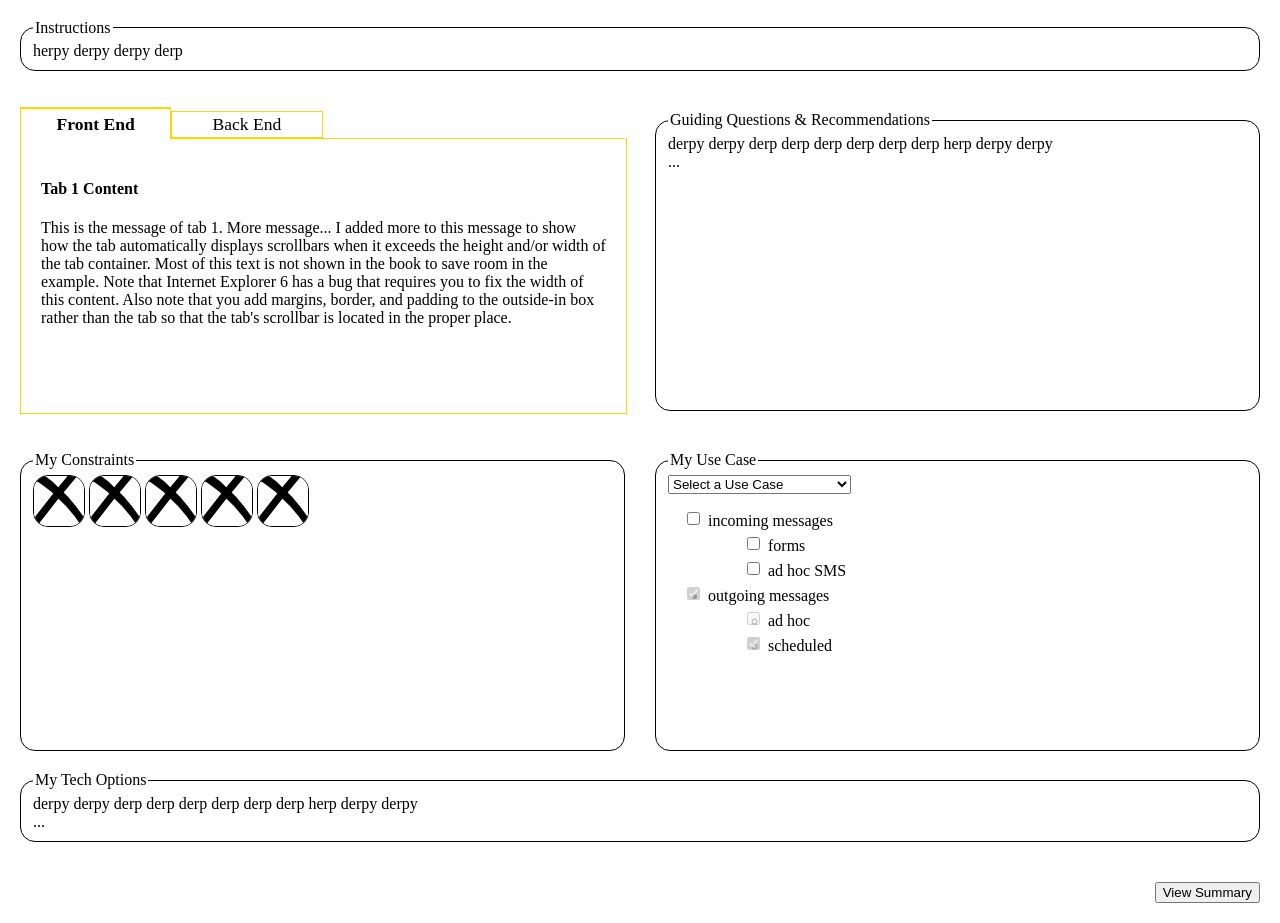
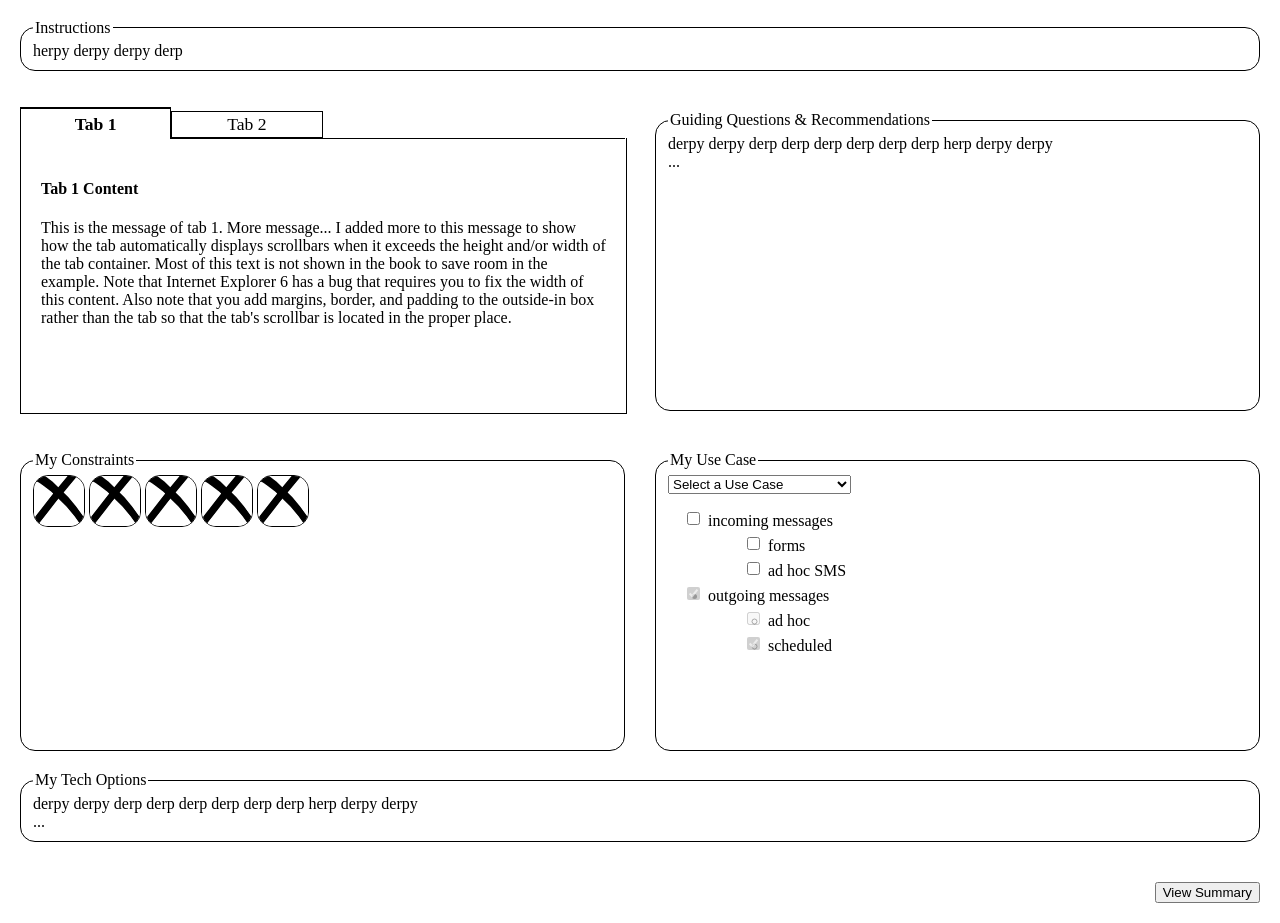
Before and after one commit to medic/matchmaker, a plain HTML site: page constraints.html in a window 1280 px wide. Shown: the part 113-1036 px from the top of the page. Drawn offline with Linux system fonts and the light colour scheme.

Commit message:
updated ajax in tabbed pane

```diff
--- a/constraints.html
+++ b/constraints.html
@@ -1,23 +1,21 @@
 <!DOCTYPE html>
-<html>
-<head>
+ <head><title>Tabs</title>
   <meta charset="utf-8">
-	<title>TOOLBOX</title>
-	<meta name="description" content="Hello thar">
+
 	<link rel="stylesheet" href="css/style.css">
-
-	<script src="js/yahoo.js" ></script>
-	<script src="js/event.js" ></script>
-	<script src="js/chdp.js" ></script>
-	<script src="js/cssQuery-p.js" ></script>
-	<script src="js/tabs.js" ></script>
-
-
+  <!--[if lte IE 6]>
+  <link rel="stylesheet" href="ie6.css"    media="all"    type="text/css" />
+  <![endif]-->
+ <script src="js/yahoo.js"></script>
+ <script src="js/event.js"></script>
+ <script src="js/chdp.js"></script>
+ <script src="js/cssQuery-p.js"></script>
+ <script src="js/tabs.js"></script>
  </head>
 
+ <body>
+ <noscript>This content is displayed when a browser does not have JavaScript or it is disabled.</noscript>
 
-<body>
-<!--<noscript>This content is displayed when a browser does not have JavaScript or it is disabled.</noscript> -->
  <header>
 		<nav>
 			<ul class="nav">
@@ -35,33 +33,26 @@
 		</section>
 	</header>
 
+
 	<section>
 	<section class="assets" id="left">
-			<!--
-
-			<fieldset id="fixed"><legend>PLACEHOLDER</legend>
-				<p>derpy derpy derp derp derp derp derp derp herp derpy derpy </p>
-				<p>...</p>
-			</fieldset>
-
-			-->
-
-
-
-
-
 
 	<ul class="tabs">
-					<li class="selected"><h3 class="tab-label"><a href="example.html">Front End</a></h3>
+		<li class="selected"><h3 class="tab-label"><a href="constraints.html">Tab 1</a></h3>
 			<div id="section1" class="tab-content"><div class="oi2">
-						<h4>Tab 1 Content</h4><p>This is the message of tab 1. More message...                 I added more to this message to show how the tab automatically displays scrollbars when it exceeds the height and/or width of the tab container. Most of this text is not shown in the book to save room in the example. Note that Internet Explorer 6 has a bug that requires you to fix the width of this content. Also note that you add margins, border, and padding to the outside-in box rather than the tab so that the tab's scrollbar is located in the proper place.
-						</p></div></div></li>
+				<h4>Tab 1 Content</h4>
+				<p>This is the message of tab 1. More message...                 I added more to this message to show how the tab automatically displays scrollbars when it exceeds the height and/or width of the tab container. Most of this text is not shown in the book to save room in the example. Note that Internet Explorer 6 has a bug that requires you to fix the width of this content. Also note that you add margins, border, and padding to the outside-in box rather than the tab so that the tab's scrollbar is located in the proper place.
+				</p>
+			</div></div>
+		</li>
 
-					<li><h3 class="tab-label"><a href="">Back End</a></h3>
+		<li><h3 class="tab-label"><a href="contraints_back.html">Tab 2</a></h3>
 			<div id="section2" class="tab-content"><div class="oi2">
-						<h4>Tab 2 Content</h4><p>This is the message of tab 2.</p></div></div></li>
+				<h4>Tab 2 Content</h4>
+				<p>This is the message of tab 2.</p>
+			</div></div>
+		</li>
 	</ul>
-
 
 	</section>
 
@@ -71,7 +62,9 @@
 				<p>...</p>
 			</fieldset>
 		</section>
+
 	</section>
+
 
 	<section>
 		<section class="assets" id="left">
@@ -83,6 +76,7 @@
 				<img src="img/placeholder.png" alt="" width="50px" height="50px">
 			</fieldset>
 		</section>
+
 
 		<section class="assets" id="right">
 			<fieldset id="fixed"><legend>My Use Case</legend>
@@ -119,20 +113,20 @@
 
 			</fieldset>
 		</section>
+
 	</section>
 
 
-	<section>
-		<fieldset><legend>My Tech Options</legend>
+	<fieldset id="flerp"><legend>My Tech Options</legend>
 			<p>derpy derpy derp derp derp derp derp derp herp derpy derpy </p>
 			<p>...</p>
 	</fieldset>
-	</section>
 
 
 	<footer>
 		<button value="Next">View Summary</button>
 	</footer>
 
+
 </body>
 </html>
--- a/css/style.css
+++ b/css/style.css
@@ -206,6 +206,10 @@ fieldset#fixed {
 	overflow:scroll;
 }
 
+fieldset#flerp {
+	margin:20px;
+	width:auto;
+}
 
 /* **** SUMMARY PAGE STYLES **** */
 
@@ -230,23 +234,23 @@ fieldset#scrollable {
 /* Constraints Tabs */
 /* from CSS Design Patterns @ http://cssdesignpatterns.com */
 
-ul.tabs  {
+section > ul.tabs  {
 	float:left;
 	width:100%;
 	padding:0;
 	margin:0;
-	border-bottom:1px solid gold;
+	border-bottom:1px solid #000000;
 	margin-bottom:10px;
 }
 
-ul.tabs li {
+section > ul.tabs li {
 	float:left;
 	width:25%;
 	list-style-type:none;
 }
 
-ul.tabs *.tab-label {
-	border:1px solid gold;
+section > ul.tabs *.tab-label {
+	border:1px solid #000000;
 	margin:0;
 	cursor:pointer;
 	padding-bottom:2px;
@@ -257,13 +261,13 @@ ul.tabs *.tab-label {
 	font-size:1.1em;
 }
 
-ul.tabs li.selected *.tab-label {
+section > ul.tabs li.selected *.tab-label {
 	position:relative;
 	border-bottom:none;
 	top:1px;
 	padding-bottom:4px;
 	padding-top:5px;
-	border-top:2px solid gold;
+	border-top:2px solid #000000;
 	margin-top:-5px;
 	background:white url("g2.jpg") repeat-x left top;
 	font-weight:bold;
@@ -271,35 +275,35 @@ ul.tabs li.selected *.tab-label {
 
 /* Styles added to the TAB MENU design pattern to create TABS */
 
-ul.tabs {
+section > ul.tabs {
 	position:relative;
 }
 
-ul.tabs *.tab-content {
+section > ul.tabs *.tab-content {
 	position:absolute;
 	width:100%;
 	height:275px;
-	border:1px solid gold;
+	border:1px solid #000000;
 	border-top:none;
 	left:-99999px;
 	overflow:auto;
 }
 
-ul.tabs li.selected *.tab-content {
+section > ul.tabs li.selected *.tab-content {
 	left:0;
 }
 
-ul.tabs li *.oi2 {
+section > ul.tabs li *.oi2 {
 	margin:10px;
 	padding:10px;
 }
 
-ul.tabs *.tab-label a {
+section > ul.tabs *.tab-label a {
 	display:block;
 	text-decoration:none;
 	color:black;
 }
 
-ul.tabs *.hover, ul.tabs *.tab-label:hover {
+section > ul.tabs *.hover, ul.tabs *.tab-label:hover {
 	text-decoration:underline;
 }
```
Also changed, not shown: constraints_back.html (added, +30 -0 lines), js/tabs.js (line endings or trailing spaces). Lines whose indentation alone changed are shown as unchanged.
